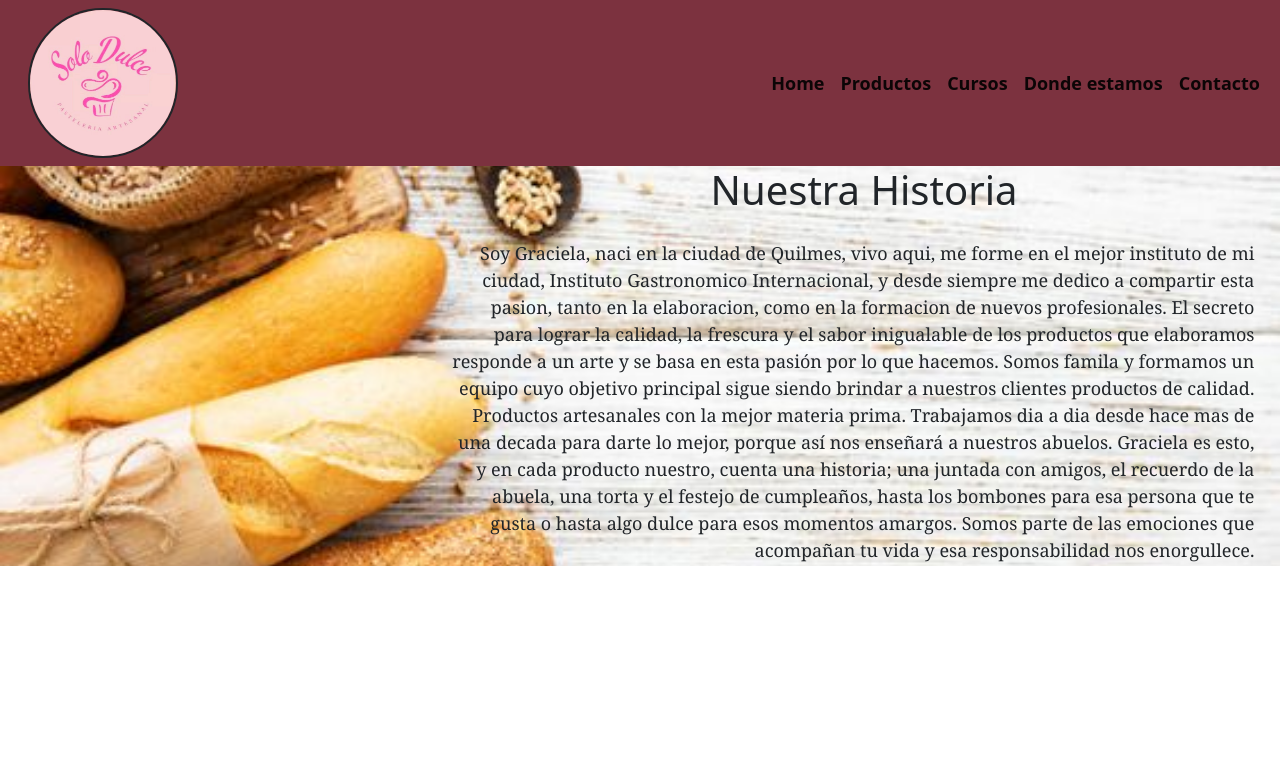
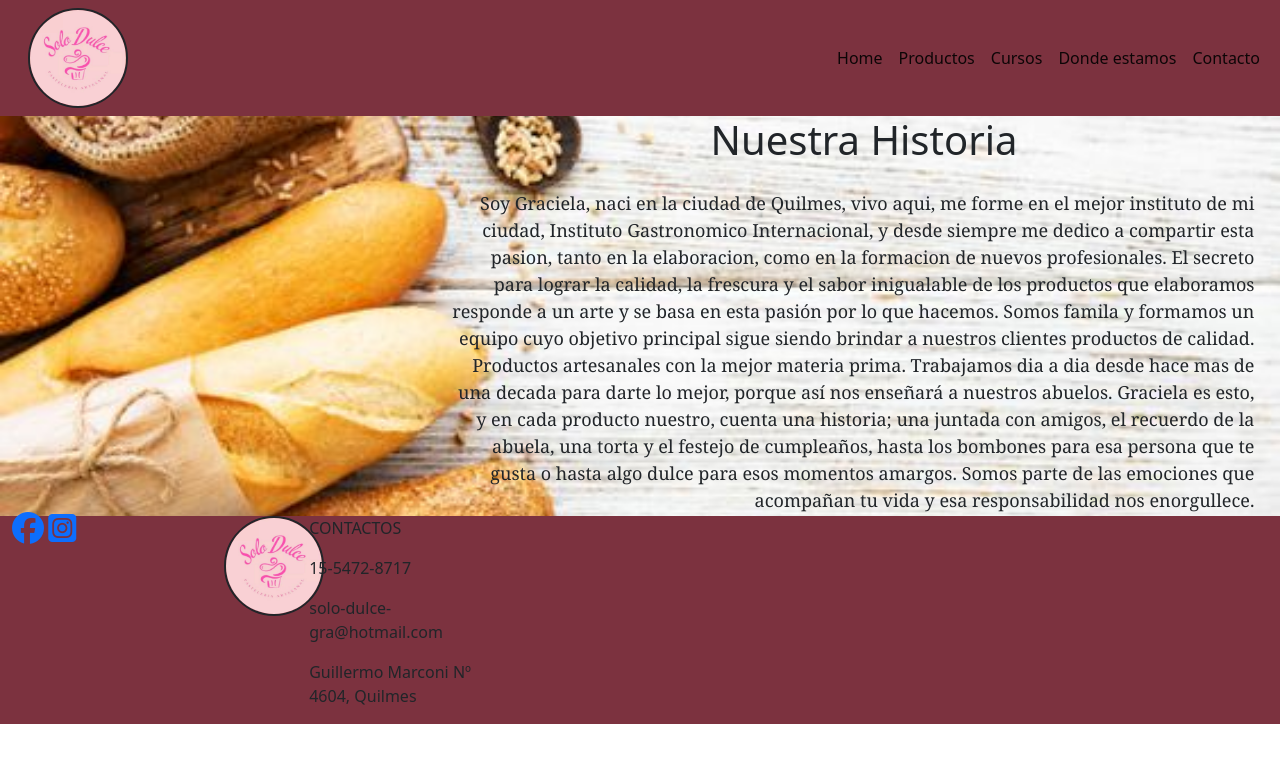
Before and after one commit to YaninaTranchida/Bootstrap, a plain HTML site: page index.html in a window 1280 px wide. Drawn offline with nearby package versions, Linux system fonts and the light colour scheme.

Commit message:
comenzando a dar forma al footer

```diff
--- a/index.html
+++ b/index.html
@@ -7,12 +7,13 @@
     <link rel="icon" type="image/x-icon" href="./imagenes/logofavi4.png">
 
         <!--bootstrap-->
-
     <link href="https://cdn.jsdelivr.net/npm/bootstrap@5.1.3/dist/css/bootstrap.min.css" rel="stylesheet" integrity="sha384-1BmE4kWBq78iYhFldvKuhfTAU6auU8tT94WrHftjDbrCEXSU1oBoqyl2QvZ6jIW3" crossorigin="anonymous">
 
         <!--CSS-->
+    <link rel="stylesheet" href="style.css">
 
-    <link rel="stylesheet" href="style.css">
+        <!-- fonts awesome -->
+    <script src="https://kit.fontawesome.com/09545e8d08.js" crossorigin="anonymous"></script>
 
     <title>Solo Dulce Gra | Home</title>
 </head>
@@ -65,7 +66,20 @@
 
     </main>
 
-    <footer>
+    <footer class="container-fluid pie">
+      <div class="row">
+        <div class="col-lg-5 pie-redes">
+          <a href="https://www.facebook.com/dolce.gra.3" target="_blank"><i class="fa-brands fa-facebook fa-2xl"></i></a>
+          <a href="https://www.instagram.com/solodulcegra" target="_blank"><i class="fa-brands fa-instagram-square fa-2xl"></i></a>
+          </div>
+          <div class="col-lg-2"><img src="./imagenes/logo1.jpg" alt="logo dulce Gra" class="pie-logo"></div>
+          <div class="col-lg-5 pie-contacto">
+          <p>CONTACTOS</p>
+          <p>15-5472-8717</p>
+          <p>solo-dulce-gra@hotmail.com</p>
+          <p>Guillermo Marconi Nº 4604, Quilmes</p>
+        </div>
+      </div>
 
     </footer>
 
--- a/style.css
+++ b/style.css
@@ -6,8 +6,8 @@
     /*HEADER*/
 
 .logoHeader{
-    height: 150px;
-    width: 150px;
+    height: 100px;
+    width: 100px;
     border-radius: 100%;
     border: solid 2px;
 }
@@ -16,11 +16,11 @@
     background: rgb(124, 50, 63);
 }
 
-li{
+li :hover{
     font-size: 18px;
     font-weight: 700;
+
 }
-
 
     /*MAIN-CONTENIDO*/
 
@@ -48,3 +48,18 @@ h1{
     margin-left: 35%;
     margin-bottom: 2%;
 }
+
+    /* FOOTER-PIE*/
+
+.pie{
+    display: flex;
+    background: rgb(124, 50, 63);
+
+}
+
+.pie-logo{
+    height: 100px;
+    width: 100px;
+    border-radius: 100%;
+    border: solid 2px;
+}
```
Also changed, not shown: pestañas/productos.html (+1 -1 lines).
